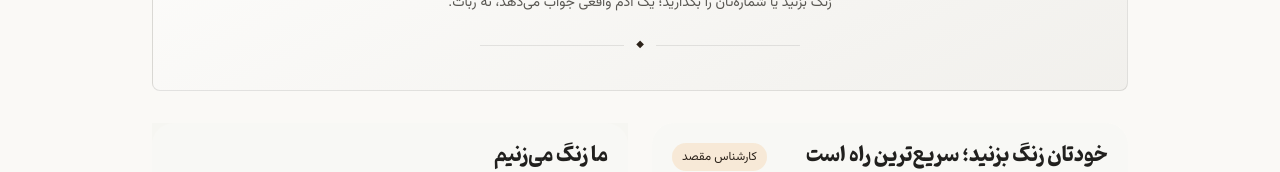
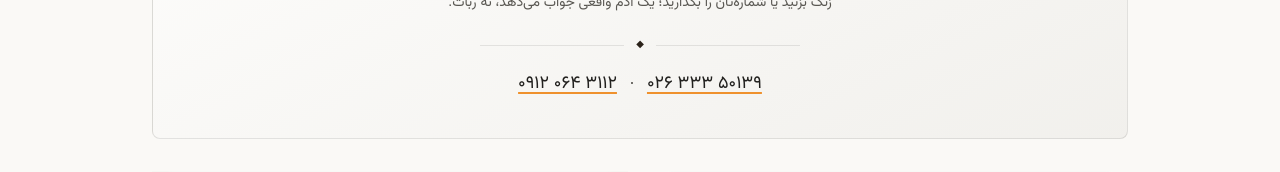
Before and after one commit to masoudroot/thailandgard, a Next.js app in the folder site/: page /contact in a window 1280 px wide. Shown: the part 407-579 px from the top of the page. Built offline with nearby package versions, Linux system fonts and the light colour scheme; no server answers; the database is empty; a web font is replaced by a local one.

Commit message:
نبض دیزاین: D-229 شماره‌های تماس در قاب تایپوگرافیک /contact

```diff
--- a/site/app/contact/page.tsx
+++ b/site/app/contact/page.tsx
@@ -8,7 +8,7 @@ import { CallbackForm } from "@/components/site/CallbackForm";
 import { LiveStatusChip } from "@/components/site/LiveStatusChip";
 import { HourAwareCallTitle } from "@/components/site/HourAwareCallTitle";
 import { getSiteSettings } from "@/lib/db-content";
-import { SITE_URL } from "@/lib/site";
+import { PHONE_LANDLINE_DISPLAY, PHONE_LANDLINE_LINK, PHONE_MOBILE_DISPLAY, PHONE_MOBILE_LINK, SITE_URL } from "@/lib/site";
 import { defaultOgImages } from "@/lib/og";
 import { fa } from "@/lib/utils";
 
@@ -89,6 +89,13 @@ export default async function ContactPage() {
           <span className="text-[10px] leading-none text-brand-foreground">◆</span>
           <span className="h-px flex-1 bg-foreground/10" />
         </div>
+        {/* خط تلفن‌ها (D-229): بدنهٔ قاب تایپوگرافیک خالی می‌خواند؛ شماره‌های
+            تک‌منبع lib/site.ts مسیر تماس را داخل همین قاب زنده می‌کند. */}
+        <p className="mt-5 text-lg font-semibold text-foreground" dir="ltr">
+          <a href={PHONE_MOBILE_LINK} className="underline decoration-brand decoration-2 underline-offset-4">{PHONE_MOBILE_DISPLAY}</a>
+          <span aria-hidden className="mx-3 font-normal text-muted-foreground">·</span>
+          <a href={PHONE_LANDLINE_LINK} className="underline decoration-brand decoration-2 underline-offset-4">{PHONE_LANDLINE_DISPLAY}</a>
+        </p>
       </div>
 
       <div id="callback" className="mt-8 grid scroll-mt-24 gap-6 lg:grid-cols-2">
```
